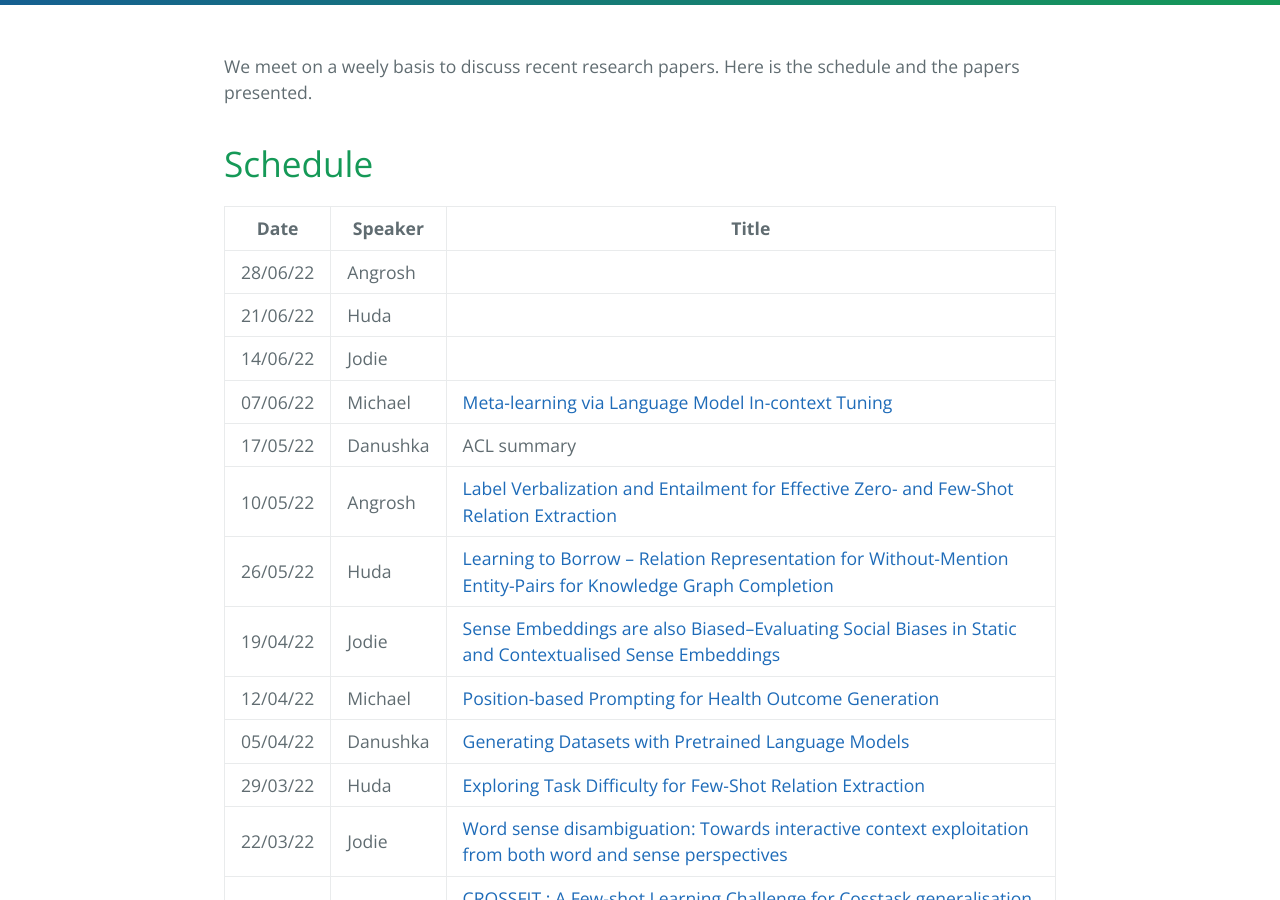
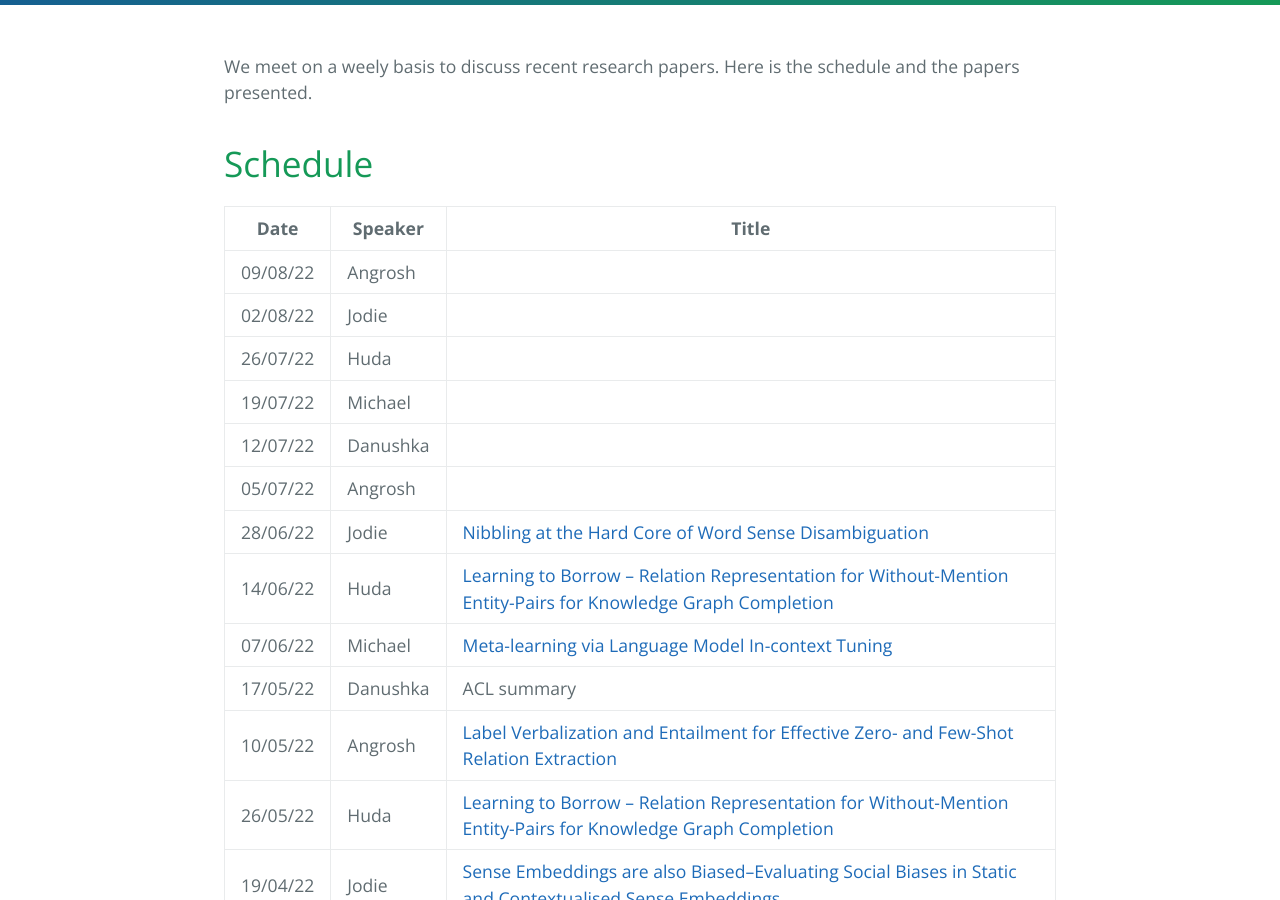
Before and after one commit to LivNLP/livnlp.github.io, a Jekyll site: the page built from reading.md, in a window 1280 px wide and 900 px high, scrolled down 368 px. Built offline with Jekyll 4.4.1, drawn with Linux system fonts in a browser that asks for light colours.

Commit message:
updating schedule for the next month

```diff
--- a/reading.md
+++ b/reading.md
@@ -13,9 +13,14 @@ We meet on a weely basis to discuss recent research papers. Here is the schedule
 
 | Date | Speaker | Title |
 | ----- | ------- | ----- |
-| 28/06/22 | Angrosh | |
-| 21/06/22 | Huda | |
-| 14/06/22 | Jodie | |
+| 09/08/22 | Angrosh | |
+| 02/08/22 | Jodie | |
+| 26/07/22 | Huda | |
+| 19/07/22 | Michael | |
+| 12/07/22 | Danushka | |
+| 05/07/22 | Angrosh | |
+| 28/06/22 | Jodie | [Nibbling at the Hard Core of Word Sense Disambiguation](https://aclanthology.org/2022.acl-long.324/) |
+| 14/06/22 | Huda | [Learning to Borrow -- Relation Representation for Without-Mention Entity-Pairs for Knowledge Graph Completion](https://arxiv.org/abs/2204.13097)|
 | 07/06/22 | Michael |[Meta-learning via Language Model In-context Tuning](https://aclanthology.org/2022.acl-long.53.pdf) |
 | 17/05/22 | Danushka | ACL summary|
 | 10/05/22 | Angrosh | [Label Verbalization and Entailment for Effective Zero- and Few-Shot Relation Extraction](https://aclanthology.org/2021.emnlp-main.92/)|
```
